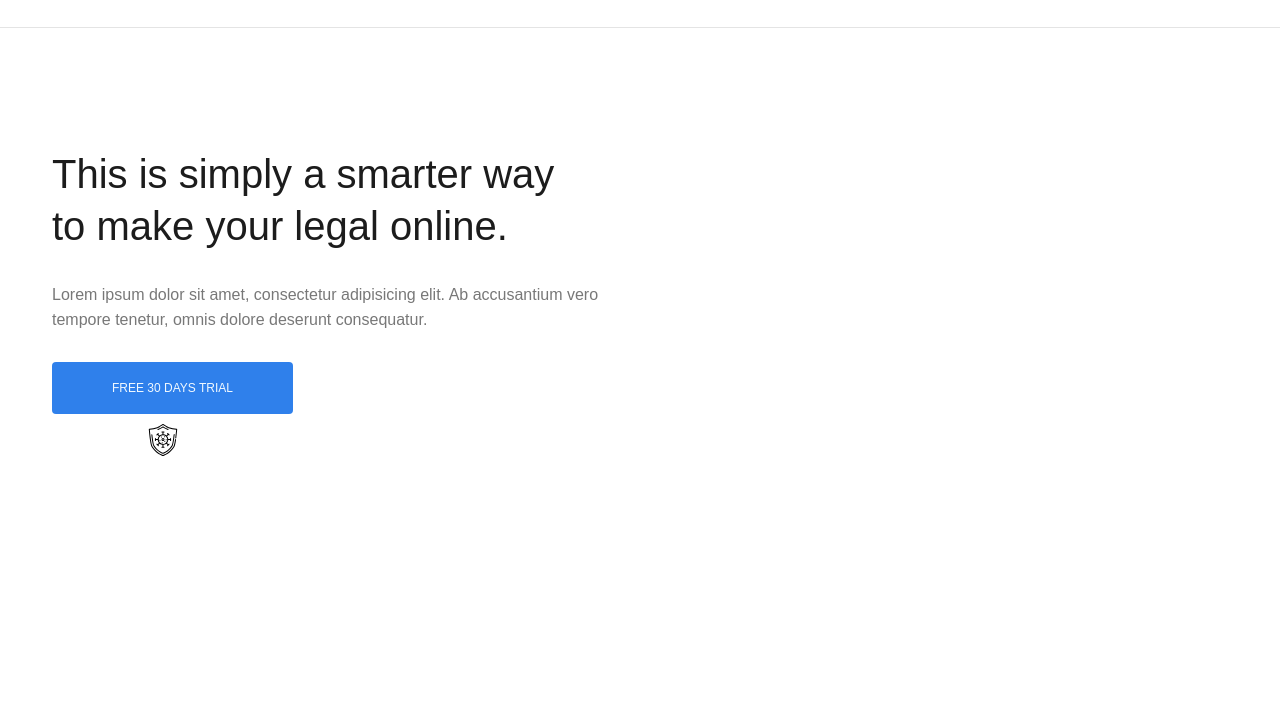
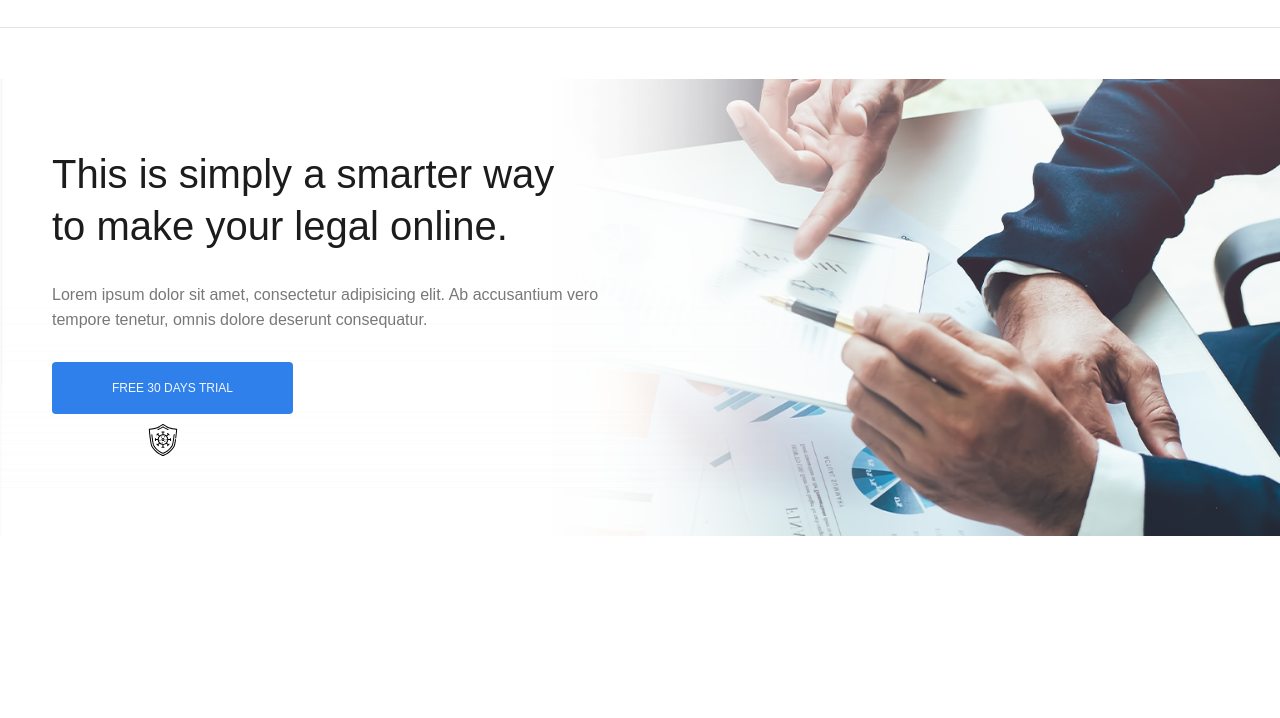
Before and after one commit to evklid009/lionic, a plain HTML site: page index.html in a window 1280 px wide. Shown: the part 82-800 px from the top of the page. Drawn offline with nearby package versions, Linux system fonts and the light colour scheme; files whose address does not match are found by name; a web font is replaced by a local one.

Commit message:
Update style.css

```diff
--- a/style.css
+++ b/style.css
@@ -74,7 +74,7 @@ img {
 
 /* hero */
 .section-hero {
-    background: url(/src/img/img.jpg)right center no-repeat white;
+    background: url(img/img.jpg)right center no-repeat white;
     background-size: contain;
 
 }
```
